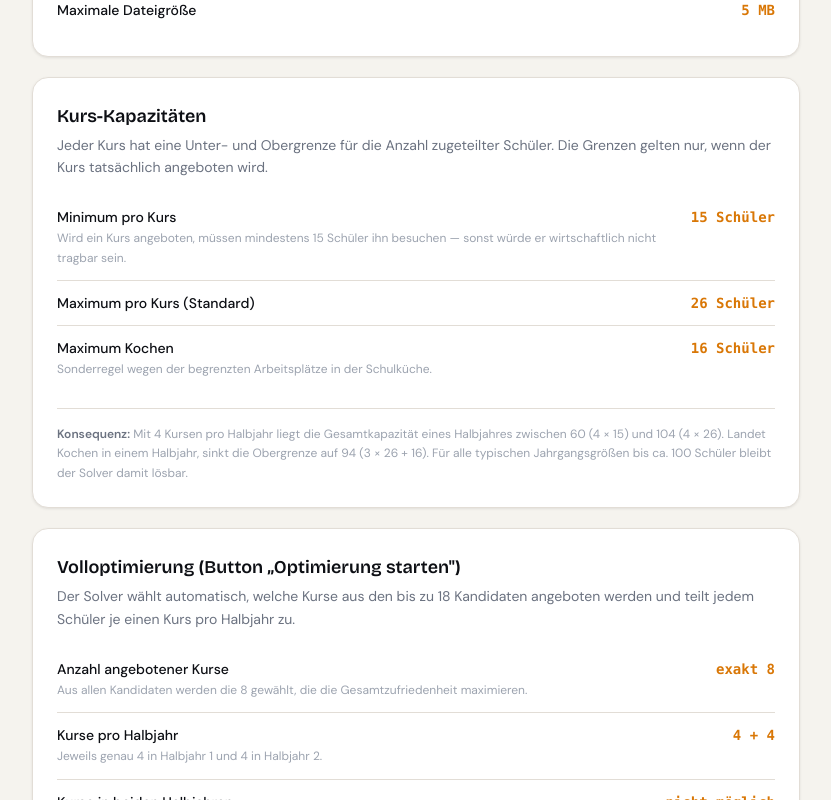
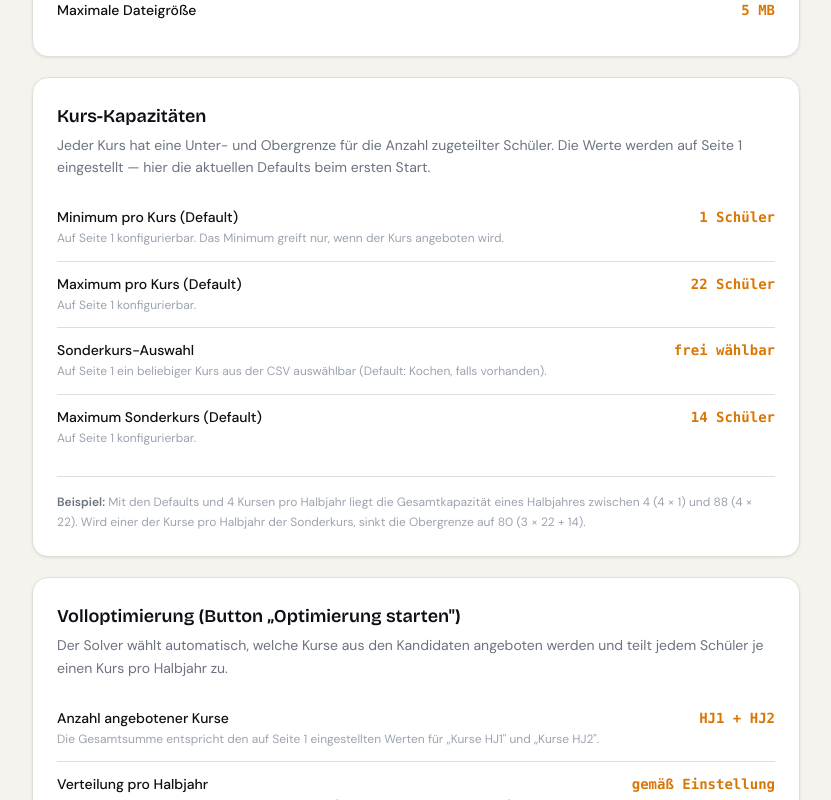
Before and after one commit to ThomasStolt/Kurswahl, a React (Vite) app in the folder frontend/: page /rahmenbedingungen in a window 1280 px wide. Shown: the part 580-1380 px from the top of the page, without its empty margins (224-1055 px from the left). Built offline with nearby package versions, Linux system fonts and the light colour scheme.

Commit message:
docs: update ConstraintsPage to reflect configurable Rahmenbedingungen

```diff
--- a/frontend/src/pages/ConstraintsPage.tsx
+++ b/frontend/src/pages/ConstraintsPage.tsx
@@ -59,15 +59,16 @@ export default function ConstraintsPage() {
         <div className="stagger-2">
           <Section
             title="Kurs-Kapazitäten"
-            intro="Jeder Kurs hat eine Unter- und Obergrenze für die Anzahl zugeteilter Schüler. Die Grenzen gelten nur, wenn der Kurs tatsächlich angeboten wird."
+            intro="Jeder Kurs hat eine Unter- und Obergrenze für die Anzahl zugeteilter Schüler. Die Werte werden auf Seite 1 eingestellt — hier die aktuellen Defaults beim ersten Start."
             rows={[
-              { label: 'Minimum pro Kurs', value: '15 Schüler', note: 'Wird ein Kurs angeboten, müssen mindestens 15 Schüler ihn besuchen — sonst würde er wirtschaftlich nicht tragbar sein.' },
-              { label: 'Maximum pro Kurs (Standard)', value: '26 Schüler' },
-              { label: 'Maximum Kochen', value: '16 Schüler', note: 'Sonderregel wegen der begrenzten Arbeitsplätze in der Schulküche.' },
+              { label: 'Minimum pro Kurs (Default)', value: '1 Schüler', note: 'Auf Seite 1 konfigurierbar. Das Minimum greift nur, wenn der Kurs angeboten wird.' },
+              { label: 'Maximum pro Kurs (Default)', value: '22 Schüler', note: 'Auf Seite 1 konfigurierbar.' },
+              { label: 'Sonderkurs-Auswahl', value: 'frei wählbar', note: 'Auf Seite 1 ein beliebiger Kurs aus der CSV auswählbar (Default: Kochen, falls vorhanden).' },
+              { label: 'Maximum Sonderkurs (Default)', value: '14 Schüler', note: 'Auf Seite 1 konfigurierbar.' },
             ]}
             footer={
               <>
-                <strong className="text-t2">Konsequenz:</strong> Mit 4 Kursen pro Halbjahr liegt die Gesamtkapazität eines Halbjahres zwischen 60 (4 × 15) und 104 (4 × 26). Landet Kochen in einem Halbjahr, sinkt die Obergrenze auf 94 (3 × 26 + 16). Für alle typischen Jahrgangsgrößen bis ca. 100 Schüler bleibt der Solver damit lösbar.
+                <strong className="text-t2">Beispiel:</strong> Mit den Defaults und 4 Kursen pro Halbjahr liegt die Gesamtkapazität eines Halbjahres zwischen 4 (4 × 1) und 88 (4 × 22). Wird einer der Kurse pro Halbjahr der Sonderkurs, sinkt die Obergrenze auf 80 (3 × 22 + 14).
               </>
             }
           />
@@ -76,10 +77,10 @@ export default function ConstraintsPage() {
         <div className="stagger-3">
           <Section
             title={'Volloptimierung (Button „Optimierung starten")'}
-            intro="Der Solver wählt automatisch, welche Kurse aus den bis zu 18 Kandidaten angeboten werden und teilt jedem Schüler je einen Kurs pro Halbjahr zu."
+            intro="Der Solver wählt automatisch, welche Kurse aus den Kandidaten angeboten werden und teilt jedem Schüler je einen Kurs pro Halbjahr zu."
             rows={[
-              { label: 'Anzahl angebotener Kurse', value: 'exakt 8', note: 'Aus allen Kandidaten werden die 8 gewählt, die die Gesamtzufriedenheit maximieren.' },
-              { label: 'Kurse pro Halbjahr', value: '4 + 4', note: 'Jeweils genau 4 in Halbjahr 1 und 4 in Halbjahr 2.' },
+              { label: 'Anzahl angebotener Kurse', value: 'HJ1 + HJ2', note: 'Die Gesamtsumme entspricht den auf Seite 1 eingestellten Werten für „Kurse HJ1" und „Kurse HJ2".' },
+              { label: 'Verteilung pro Halbjahr', value: 'gemäß Einstellung', note: 'Auf Seite 1 für HJ1 und HJ2 unabhängig einstellbar (min. 1 pro Halbjahr, Default 4+4).' },
               { label: 'Kurse in beiden Halbjahren', value: 'nicht möglich', note: 'Ein Kurs gehört entweder zu HJ1, zu HJ2 oder wird nicht angeboten.' },
               { label: 'Zuteilungen pro Schüler', value: '1 Kurs pro HJ', note: 'Jeder gültige Schüler bekommt genau einen Kurs pro Halbjahr — keine Mehrfachbelegung, keine Lücken.' },
               { label: 'Nur angebotene Kurse zuteilbar', value: 'garantiert', note: 'Ein Schüler kann nie einem Kurs zugeteilt werden, der nicht ausgewählt wurde.' },
```
